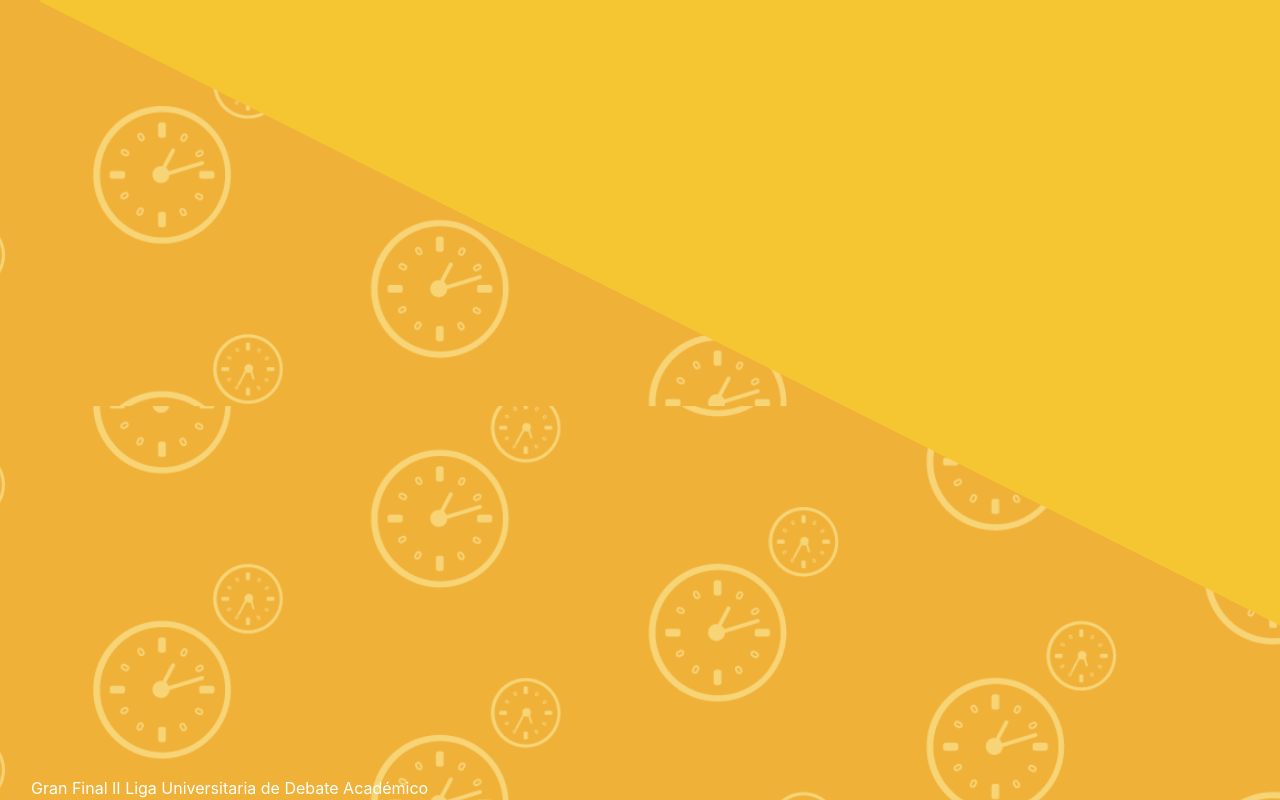
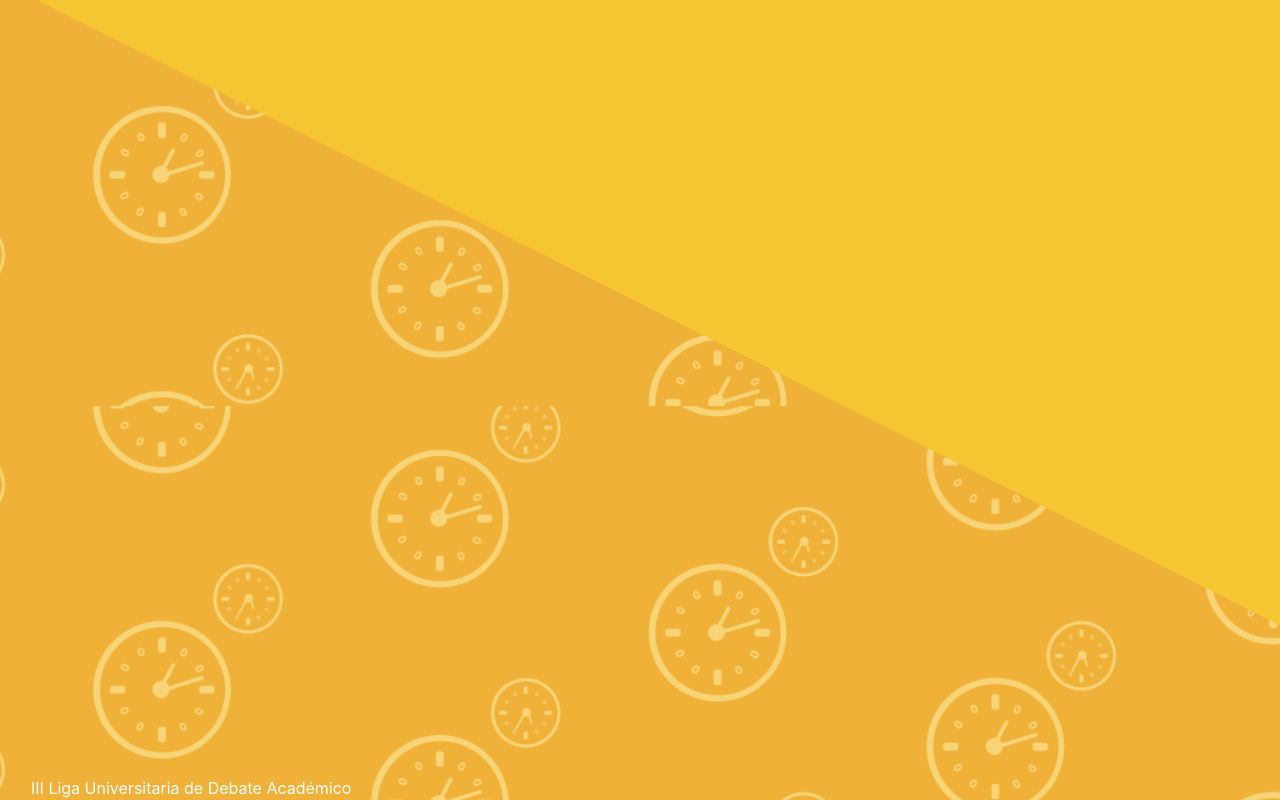
Before and after one commit to Calatea-Eventos2024/CronoLUDA, a plain HTML site: page indexInCSSJS.html in a window 1280 px wide. Shown: the part 4394-5194 px from the top of the page. Drawn offline with nearby package versions, Linux system fonts and the light colour scheme.

Commit message:
Update indexInCSSJS.html

```diff
--- a/indexInCSSJS.html
+++ b/indexInCSSJS.html
@@ -14,7 +14,7 @@
     <nav class="navbar">
         <div class="container-fluid">
             <img src="assets/logoCMM.png" alt="Logo" id="navbar-logo">
-            <span>Gran Final II Liga Universitaria de Debate Académico</span>
+            <span>III Liga Universitaria de Debate Académico</span>
         </div>
     </nav>
 
```
